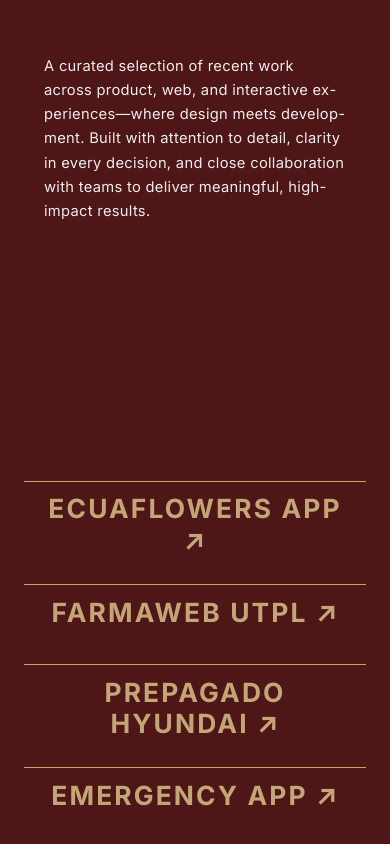
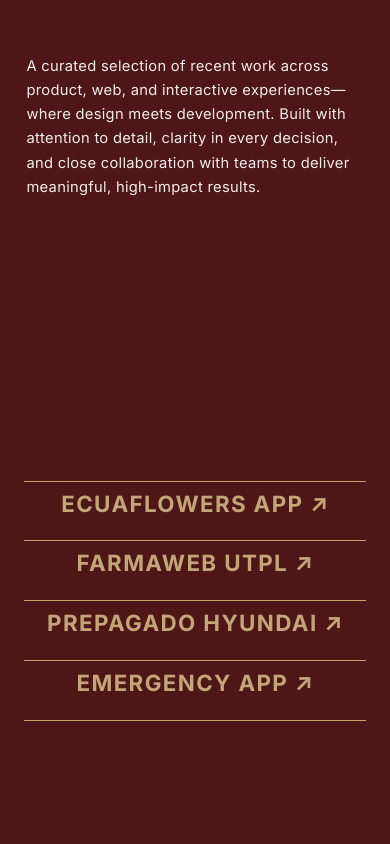
Before and after one commit to jdevnavarrete-code/MyPortfolio, a React (Vite) app: page / in a window 390 px wide. Shown: the part 2998-3842 px from the top of the page. Built offline with nearby package versions, Linux system fonts and the light colour scheme; a web font is replaced by a local one.

Commit message:
TestMobile3

```diff
--- a/src/Components/Scene.jsx
+++ b/src/Components/Scene.jsx
@@ -393,6 +393,7 @@
       >
         {/* Hero 100vh: título + Stage/Current arriba; descripción justo debajo; hueco flexible abajo */}
         <div
+          className="scene-intro-hero"
           style={{
             minHeight: "100vh",
             display: "flex",
--- a/src/index.css
+++ b/src/index.css
@@ -95,13 +95,29 @@
   }
 
   .scene-project-row {
-    min-height: clamp(5rem, 16vw, 7rem);
+    min-height: clamp(3.75rem, 11vw, 5.25rem);
+  }
+
+  .scene-project-row > div {
+    padding: clamp(0.45rem, 1.1vh, 0.65rem) clamp(0.5rem, 3.5vw, 0.9rem)
+      clamp(0.55rem, 1.8vh, 0.85rem) !important;
+  }
+
+  .scene-project-row a {
+    font-size: clamp(1.4rem, 3.5vw, 1.5rem) !important;
+    letter-spacing: 0.06em !important;
+    line-height: 1.18 !important;
   }
 
   .scene-mobile-scroll-pad {
     height: min(40vh, 360px);
     min-height: 200px;
     pointer-events: none;
+  }
+
+  .scene-intro-hero {
+    padding-left: clamp(0.15rem, 2vw, 0.15rem) !important;
+    padding-right: clamp(0.15rem, 2vw, 0.15rem) !important;
   }
 }
 
```
